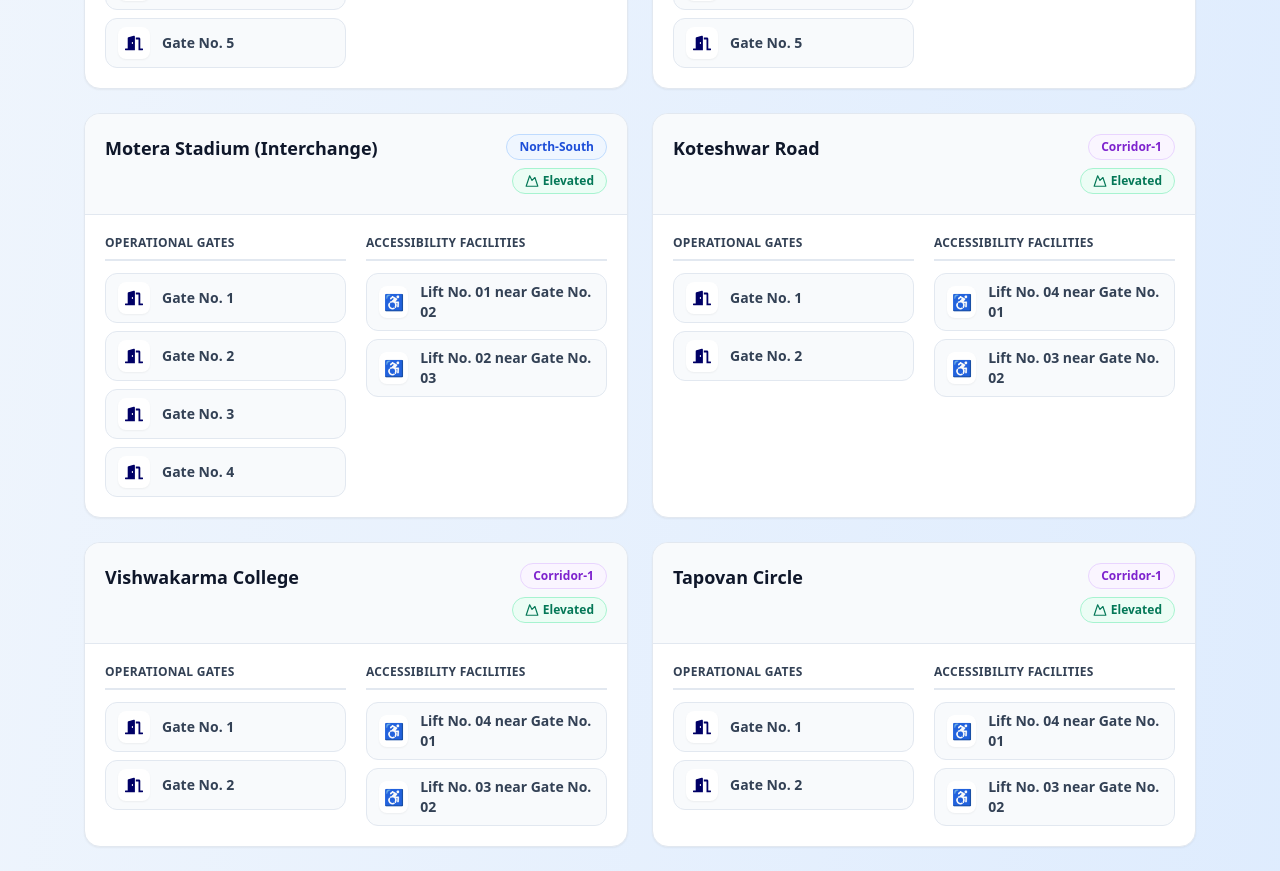
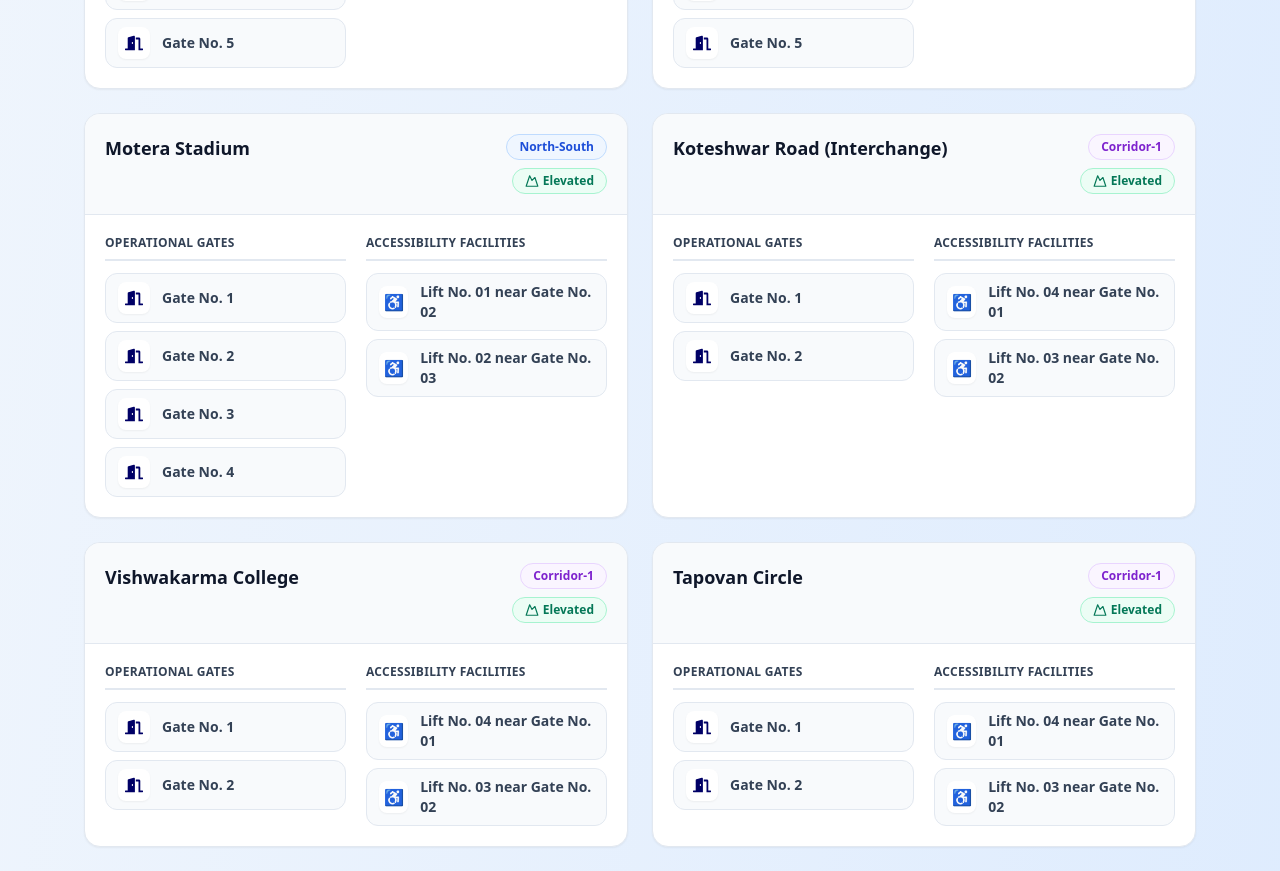
Before and after one commit to AnshBhavsar1654/Ahmedabad-Metro, a React (Create React App) app in the folder frontend/: page /stations-info in a window 1280 px wide. Shown: the part 6000-6871 px from the top of the page. Built offline with nearby package versions, Linux system fonts and the light colour scheme; no server answers.

Commit message:
Interchange Updated

```diff
--- a/frontend/src/components/RoutesInfo.js
+++ b/frontend/src/components/RoutesInfo.js
@@ -9,9 +9,9 @@ const API_URL = (process.env.REACT_APP_API_BASE_URL || "https://ahmedabad-metro-
 
 // Metro line data (constants - moved outside component)
 const metroLines = {
-  "Red Line": ["APMC", "Jivraj Park", "Rajivnagar", "Shreyas", "Paldi", "Gandhigram", "Old High Court", "Usmanpura", "Vijaynagar", "Vadaj", "Ranip", "Sabarmati Railway Station", "AEC", "Sabarmati", "Motera Stadium"],
+  "Red Line": ["APMC", "Jivraj Park", "Rajivnagar", "Shreyas", "Paldi", "Gandhigram", "Old High Court", "Usmanpura", "Vijaynagar", "Vadaj", "Ranip", "Sabarmati Railway Station", "AEC", "Sabarmati", "Motera Stadium", "Koteshwar Road"],
   "Blue Line": ["Thaltej Gam", "Thaltej", "Doordarshan Kendra", "Gurukul Road", "Gujarat University", "Commerce Six Road", "SP Stadium", "Old High Court", "Shahpur", "Ghee Kanta", "Kalupur Railway Station", "Kankaria East", "Apparel Park", "Amraivadi", "Rabari Colony", "Vastral", "Nirant Cross Road", "Vastral Gam"],
-  "Yellow Line": ["Motera Stadium", "Koteshwar Road", "Vishvakarma College", "Tapovan Circle", "Narmada Canal", "Koba Circle", "Juna Koba", "Koba Gam", "GNLU", "Raysan", "Randesan", "Dholakuva Circle", "Infocity", "Sector-1", "Sector-10A", "Sachivalaya", "Akshardham", "Juna Sachivalaya", "Sector-16", "Sector-24", "Mahatma Mandir"],
+  "Yellow Line": ["Koteshwar Road", "Vishvakarma College", "Tapovan Circle", "Narmada Canal", "Koba Circle", "Juna Koba", "Koba Gam", "GNLU", "Raysan", "Randesan", "Dholakuva Circle", "Infocity", "Sector-1", "Sector-10A", "Sachivalaya", "Akshardham", "Juna Sachivalaya", "Sector-16", "Sector-24", "Mahatma Mandir"],
   "Violet Line": ["GNLU", "PDEU", "Gift City"]
 };
 
--- a/frontend/src/components/Stations.js
+++ b/frontend/src/components/Stations.js
@@ -112,7 +112,7 @@ const Stations = () => {
                   <div className="mt-0.5 h-5 w-5 flex-shrink-0 rounded-full border border-white shadow-sm" style={{ backgroundColor: '#c0392b' }} />
                   <div className="min-w-0">
                     <div className="text-[10px] font-semibold uppercase tracking-[0.18em] text-slate-500">Line 2</div>
-                    <div className="mt-1 font-medium text-slate-900">APMC to Motera Stadium</div>
+                    <div className="mt-1 font-medium text-slate-900">APMC to Koteshwar Road</div>
                     <div className="mt-1 text-slate-500">North-South Corridor</div>
                   </div>
                 </div>
@@ -121,7 +121,7 @@ const Stations = () => {
                   <div className="mt-0.5 h-5 w-5 flex-shrink-0 rounded-full border border-white shadow-sm" style={{ backgroundColor: '#ffd700' }} />
                   <div className="min-w-0">
                     <div className="text-[10px] font-semibold uppercase tracking-[0.18em] text-slate-500">Line 3</div>
-                    <div className="mt-1 font-medium text-slate-900">Motera Stadium to Mahatma Mandir</div>
+                    <div className="mt-1 font-medium text-slate-900">Koteshwar Road to Mahatma Mandir</div>
                     <div className="mt-1 text-slate-500">Corridor-1</div>
                   </div>
                 </div>
--- a/frontend/src/data/stationData.json
+++ b/frontend/src/data/stationData.json
@@ -241,7 +241,7 @@
   },
   {
     "id": 31,
-    "name": "Motera Stadium (Interchange)",
+    "name": "Motera Stadium",
     "type": "Elevated",
     "corridor": "North-South",
     "gates": ["Gate No. 1", "Gate No. 2", "Gate No. 3", "Gate No. 4"],
@@ -249,7 +249,7 @@
   },
   {
     "id": 32,
-    "name": "Koteshwar Road",
+    "name": "Koteshwar Road (Interchange)",
     "type": "Elevated",
     "corridor": "Corridor-1",
     "gates": ["Gate No. 1", "Gate No. 2"],
```
Also changed, not shown: 1 other file (tests, documents, lock files or other folders).
